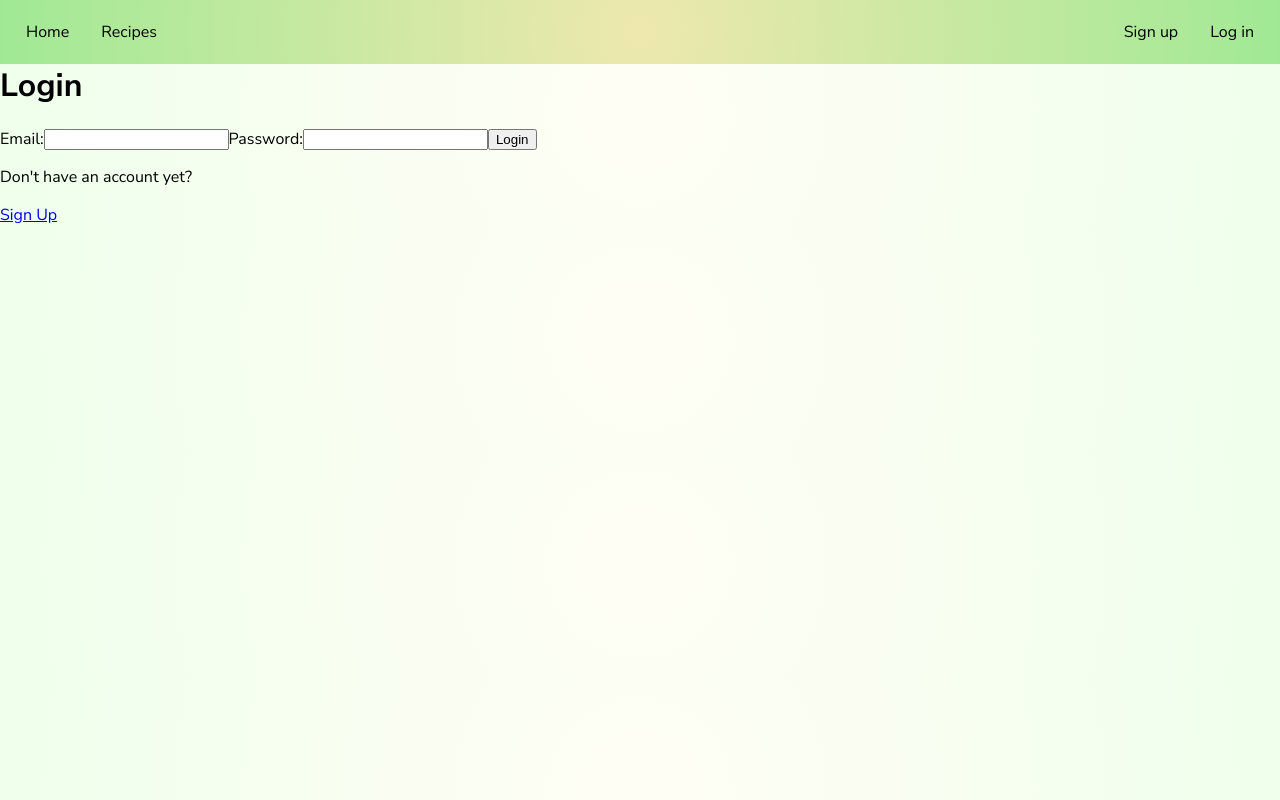
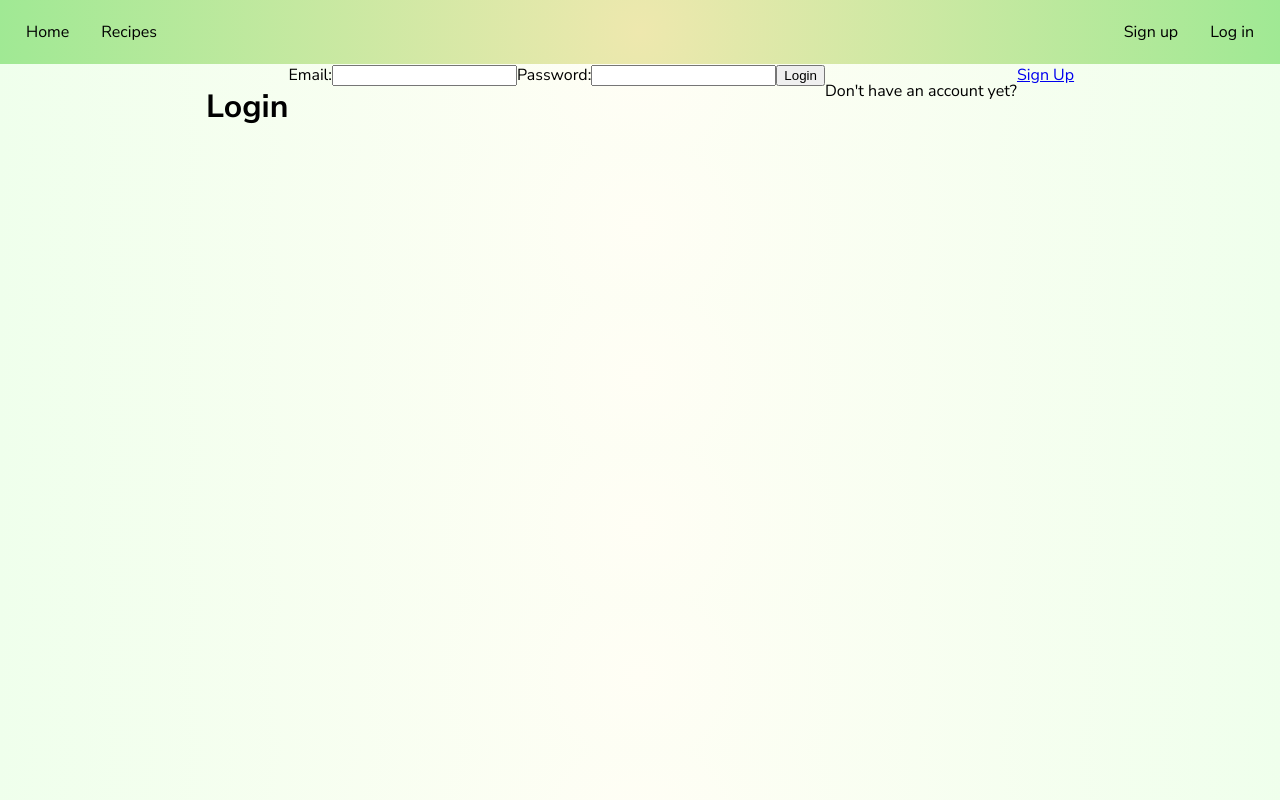
Before and after one commit to paulineutical/how-to-vegan, a React (Create React App) app in the folder vegan-client/: page /login in a window 1280 px wide. Built offline with nearby package versions, Linux system fonts and the light colour scheme; no server answers.

Commit message:
add style for login

```diff
--- a/vegan-client/src/index.css
+++ b/vegan-client/src/index.css
@@ -172,3 +172,8 @@ nav span {
   border: dotted;
   border-width: 2px;
 }
+
+.LoginPage {
+  display: flex;
+  justify-content: center;
+}
```
